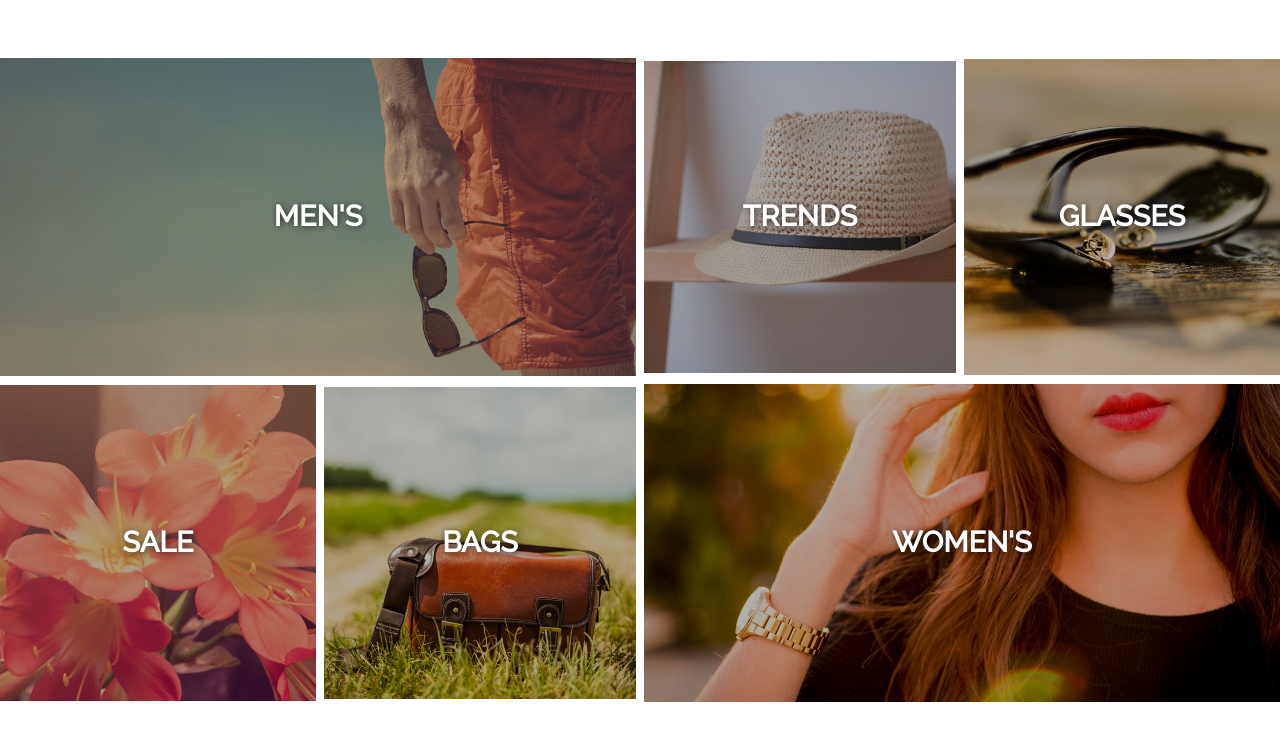
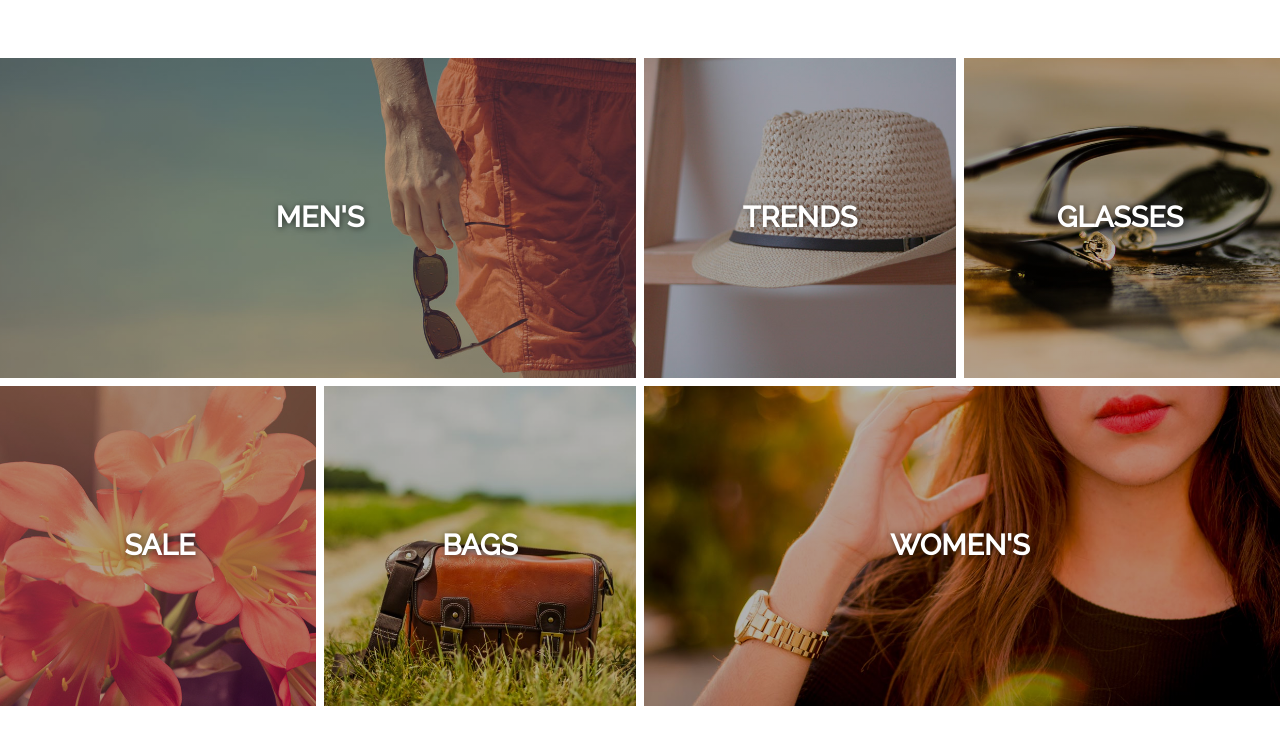
Before and after one commit to corawym/AlohaHomepage, a plain HTML site: page index.html in a window 1280 px wide. Shown: the part 844-1580 px from the top of the page. Drawn offline with nearby package versions, Linux system fonts and the light colour scheme.

Commit message:
fixed the cross browser compatibility issue for shop category

```diff
--- a/css/style.css
+++ b/css/style.css
@@ -220,12 +220,13 @@ a{
 }
 .category{
   width: 100%;
-  position: relative;
+   position: relative;
 }
-.mens > div, .womens > div{
+.mens, .womens{
   padding-top: 50%;
+
 }
-.trends > div, .glasses > div, .sale > div, .bags > div{
+.trends, .glasses, .sale, .bags{
   padding-top: 100%;
 }
 .trends, .sale{
--- a/index.html
+++ b/index.html
@@ -69,38 +69,50 @@
         <div class="content-center">
 
           <div class="shop-wide">
-            <div class="category mens"><div></div>
+            <div class="category">
+              <div class="mens">
                 <a class="shop-text shadow" href="#">men's</a>
+              </div>
             </div>
           </div>
 
           <div class="shop-square">
-            <div class="category trends"><div></div>
+            <div class="category">
+              <div class="trends">
                 <a class="shop-text shadow" href="#">trends</a>
+              </div>
             </div>
           </div>
 
           <div class="shop-square">
-            <div class="category glasses"><div></div>
+            <div class="category">
+              <div class="glasses">
                 <a class="shop-text shadow" href="#">glasses</a>
+              </div>
             </div>
           </div>
 
           <div class="shop-square">
-            <div class="category sale"><div></div>
+            <div class="category">
+              <div class="sale">
                 <a class="shop-text shadow" href="#">sale</a>
+              </div>
             </div>
           </div>
 
           <div class="shop-square">
-            <div class="category bags"><div></div>
+            <div class="category">
+              <div class="bags">
                 <a class="shop-text shadow" href="#">bags</a>
+              </div>
             </div>
           </div>
 
           <div class="shop-wide">
-            <div class="category womens"><div></div>
+            <div class="category">
+              <div class="womens">
                 <a class="shop-text shadow" href="#">women's</a>
+              </div>
             </div>
           </div>
 
```
Lines whose indentation alone changed are shown as unchanged.
